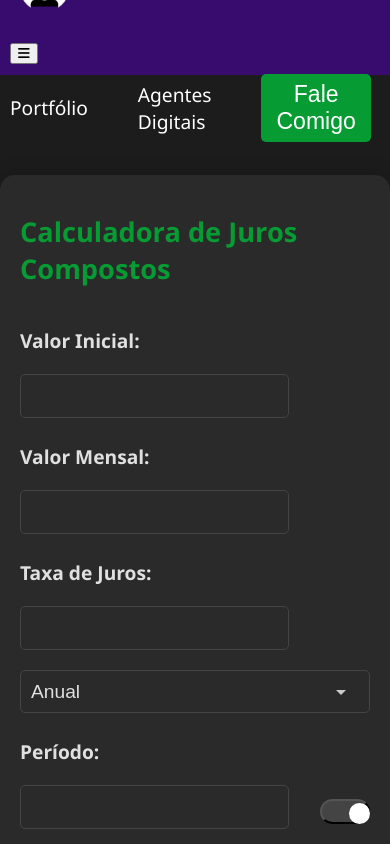
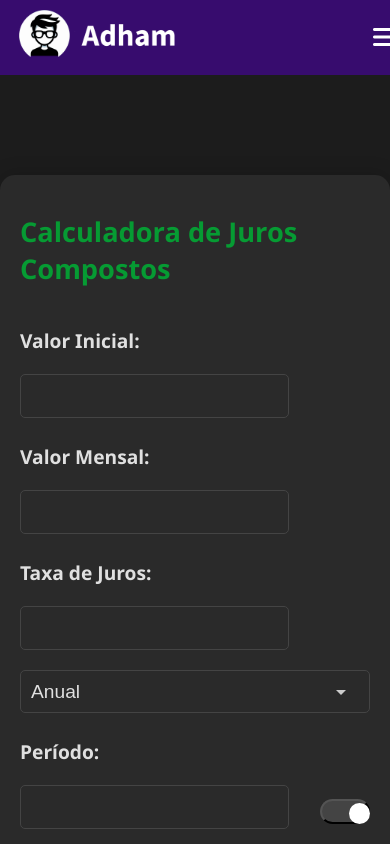
Before and after one commit to AdhamC4bral/calculadoradejuroscompostos, a website: page index.html in a window 390 px wide. Shown: the top 844 px of the page. Drawn offline with nearby package versions, Linux system fonts and the light colour scheme.

Commit message:
Update styles.css

```diff
--- a/styles.css
+++ b/styles.css
@@ -1,13 +1,13 @@
 /* Estilo base para o corpo do documento */
 body {
-    font-family: 'Segoe UI', Tahoma, Geneva, Verdana, sans-serif; /* Fonte padrão */
-    background-color: var(--bg-color); /* Cor de fundo variável */
-    color: var(--text-color); /* Cor do texto variável */
+    font-family: 'Segoe UI', Tahoma, Geneva, Verdana, sans-serif;
+    background-color: var(--bg-color);
+    color: var(--text-color);
     display: flex;
     flex-direction: column;
-    min-height: 100vh; /* Garante que o conteúdo ocupe pelo menos a altura total da janela */
+    min-height: 100vh;
     margin: 0;
-    transition: background-color 0.3s, color 0.3s; /* Transição suave para mudança de tema */
+    transition: background-color 0.3s, color 0.3s;
 }
 
 /* Variáveis de cor usadas no tema claro */
@@ -23,9 +23,9 @@ body {
 
 /* Variáveis de cor usadas no tema escuro */
 .dark-theme {
-    --bg-color: #1c1c1c; /* Cinza escuro */
+    --bg-color: #1c1c1c;
     --text-color: #e0e0e0;
-    --primary-color: #370c6e; /* Roxo quase preto */
+    --primary-color: #370c6e;
     --secondary-color: #069b33;
     --danger-color: #077728;
     --table-bg: #2a2a2a;
@@ -62,7 +62,8 @@ header {
 .nav-links {
     display: flex;
     align-items: center;
-    margin-left: auto; /* Empurra os itens para a direita */
+    margin-left: auto;
+    transition: max-height 0.3s ease-in-out;
 }
 
 .nav-links a, .contact-btn {
@@ -80,6 +81,7 @@ header {
     border-radius: 5px;
     cursor: pointer;
 }
+
 .logo:hover {
     transform: scale(1.05);
 }
@@ -88,13 +90,22 @@ header {
     transform: scale(1.05);
 }
 
+.menu-toggle {
+    display: none;
+    background: none;
+    border: none;
+    color: #fff;
+    font-size: 1.5em;
+    cursor: pointer;
+}
+
 .content-wrapper {
-    flex-grow: 1; /* Permite que este elemento cresça para preencher o espaço disponível */
+    flex-grow: 1;
     display: flex;
     flex-direction: column;
     align-items: center;
     width: 100%;
-    max-width: 1200px; /* Aumentado para maior largura */
+    max-width: 1200px;
     margin: 0 auto;
     padding: 20px;
     box-sizing: border-box;
@@ -105,17 +116,16 @@ header {
     margin-top: 35px;
     margin-bottom: 35px;
     background-color: var(--table-bg);
-    padding: 30px; /* Ajustado para melhor espaçamento */
+    padding: 30px;
     border-radius: 15px;
     box-shadow: 0 0 20px rgba(0, 0, 0, 0.2);
     width: 100%;
     text-align: center;
     transition: background-color 0.3s;
-    margin-bottom: 30px;
 }
 
 h1, h2 {
-    font-size: 2em; /* Ajustado para melhor impacto */
+    font-size: 2em;
     margin-bottom: 20px;
 }
 
@@ -124,8 +134,8 @@ h1, h2 {
     display: flex;
     justify-content: space-between;
     align-items: center;
-    font-size: 1.2em; /* Ajustado para melhor legibilidade */
-    flex-wrap: wrap; /* Permite que os elementos se ajustem melhor */
+    font-size: 1.2em;
+    flex-wrap: wrap;
     gap: 10px;
 }
 
@@ -144,7 +154,7 @@ input[type="text"], input[type="number"], select {
     transition: border-color 0.3s, box-shadow 0.3s;
     background-color: var(--table-bg);
     color: var(--text-color);
-    font-size: 1em; /* Ajustado para melhor legibilidade */
+    font-size: 1em;
     margin-bottom: 10px;
 }
 
@@ -182,7 +192,7 @@ button.btn {
     border-radius: 5px;
     cursor: pointer;
     transition: background-color 0.3s, transform 0.2s;
-    font-size: 1.2em; /* Ajustado para destaque */
+    font-size: 1.2em;
 }
 
 button.calculate-btn {
@@ -242,10 +252,10 @@ body.dark-theme #theme-toggle::before {
 .result-block {
     background-color: var(--table-bg);
     color: var(--text-color);
-    padding: 20px; /* Aumentado para mais destaque */
+    padding: 20px;
     border-radius: 10px;
     width: calc(30% - 15px);
-    min-width: 150px; /* Aumentado para garantir legibilidade */
+    min-width: 150px;
     border: 2px solid var(--danger-color);
     box-shadow: 0 0 15px rgba(0, 0, 0, 0.1);
     text-align: center;
@@ -258,12 +268,12 @@ body.dark-theme #theme-toggle::before {
 
 .result-block strong {
     display: block;
-    font-size: 1.5em; /* Aumentado para destaque */
+    font-size: 1.5em;
     margin-bottom: 10px;
 }
 
 .result-block p {
-    font-size: 1.5em; /* Aumentado para destaque */
+    font-size: 1.5em;
     font-weight: bold;
 }
 
@@ -275,7 +285,7 @@ canvas {
 .table-container {
     margin-top: 25px;
     overflow-x: auto;
-    max-height: 350px; /* Aumentado para permitir mais conteúdo */
+    max-height: 350px;
     overflow-y: auto;
     width: 100%;
     position: relative;
@@ -292,7 +302,7 @@ canvas {
     padding: 15px 20px;
     border: 1px solid var(--table-border);
     text-align: center;
-    font-size: 1.2em; /* Aumentado para melhor legibilidade */
+    font-size: 1.2em;
 }
 
 .styled-table th {
@@ -359,16 +369,36 @@ footer {
     color: var(--secondary-color);
 }
 
-@media (max-width: 600px) {
-    .navbar {
-        flex-direction: column;
-        align-items: flex-start;
+@media (max-width: 768px) {
+    .menu-toggle {
+        display: block;
     }
 
     .nav-links {
-        margin-top: 10px;
+        flex-direction: column;
+        align-items: flex-start;
+        position: absolute;
+        top: 65px;
+        left: 0;
+        right: 0;
+        background-color: var(--primary-color);
+        max-height: 0;
+        overflow: hidden;
     }
 
+    .nav-links.active {
+        max-height: 300px;
+    }
+
+    .nav-links a, .contact-btn {
+        margin: 10px 0;
+        margin-right: 0;
+        width: 100%;
+        text-align: center;
+    }
+}
+
+@media (max-width: 600px) {
     .calculator-container, .result-container {
         padding: 20px;
     }
```
